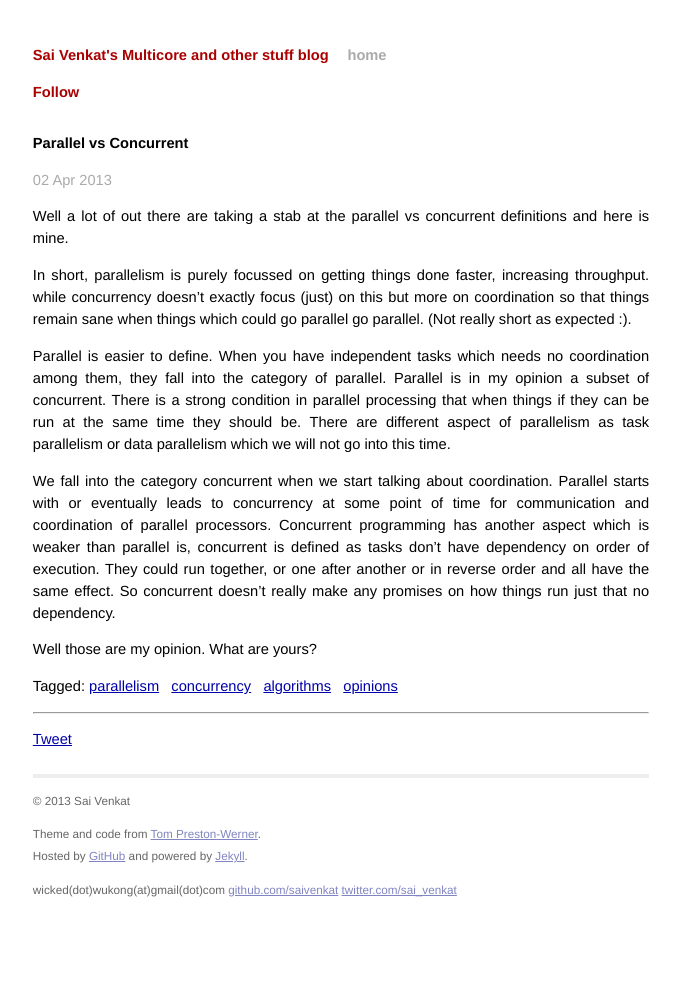
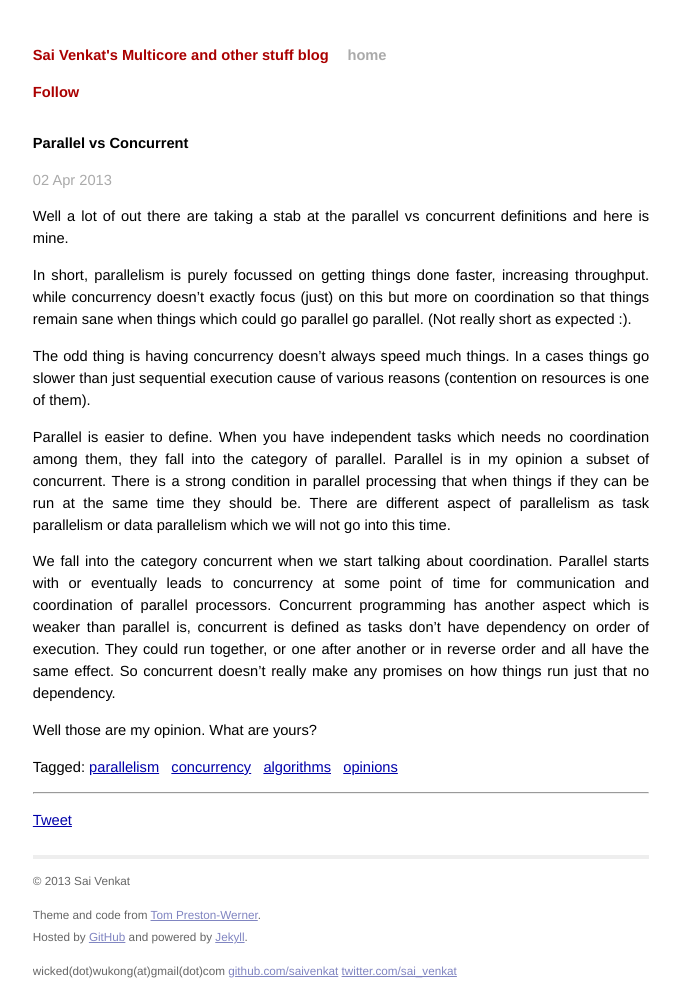
Before and after one commit to saivenkat/saivenkat.github.com, a Jekyll site: the page built from _posts/2013-04-02-parallel-vs-concurrent.md, in a window 1280 px wide. Shown: the whole page, without its empty margins (299-980 px from the left). Built offline with Jekyll 4.4.1, drawn with Linux system fonts in a browser that asks for light colours; Markdown is read by kramdown in place of the engine named in the settings; comment, search, counter and statistics services are not loaded; before the commit the page ends 944 px from its top, so only the background shows below that.

Commit message:
Another edit

```diff
--- a/_posts/2013-04-02-parallel-vs-concurrent.md
+++ b/_posts/2013-04-02-parallel-vs-concurrent.md
@@ -16,6 +16,10 @@
 so that things remain sane when things which could go parallel go
 parallel. (Not really short as expected :).
 
+The odd thing is having concurrency doesn't always speed much things. In
+a cases things go slower than just sequential execution cause of various
+reasons (contention on resources is one of them).
+
 Parallel is easier to define. When you have independent tasks which needs
 no coordination among them, they fall into the category of parallel.
 Parallel is in my opinion a subset of concurrent. There is a strong
```
